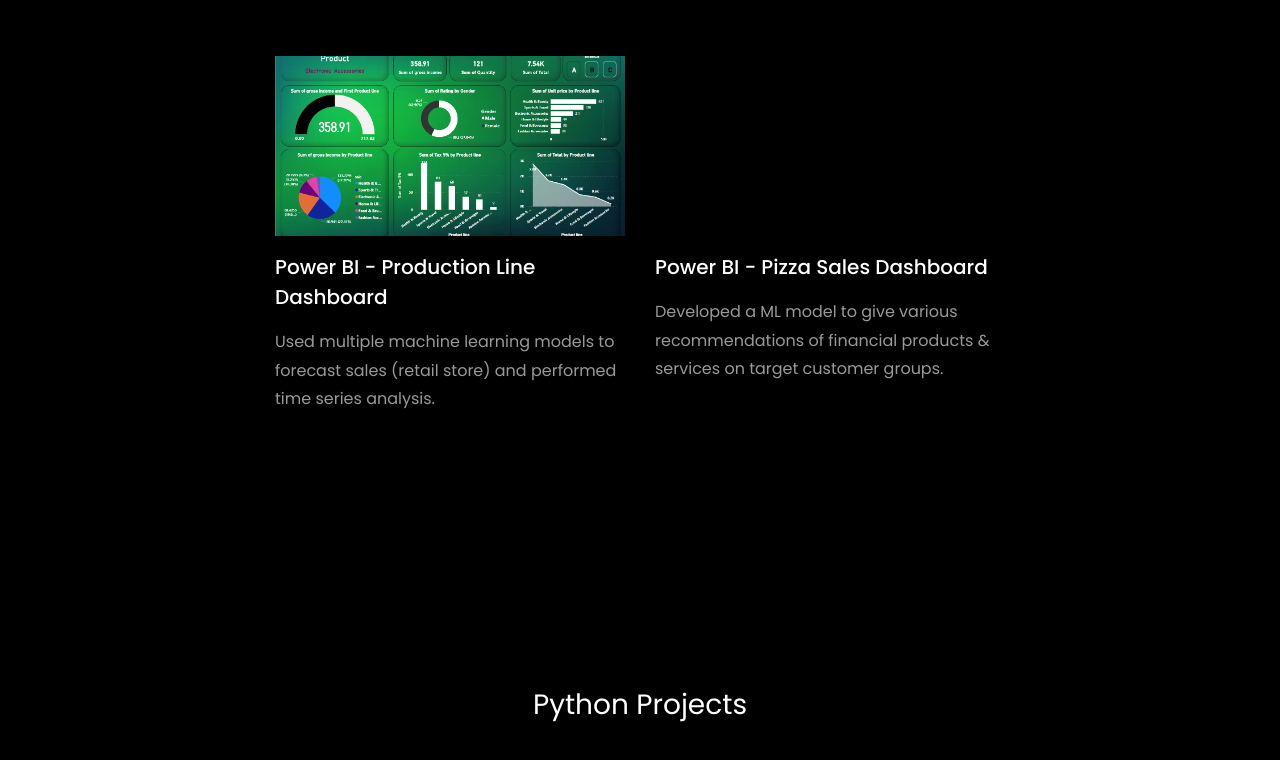
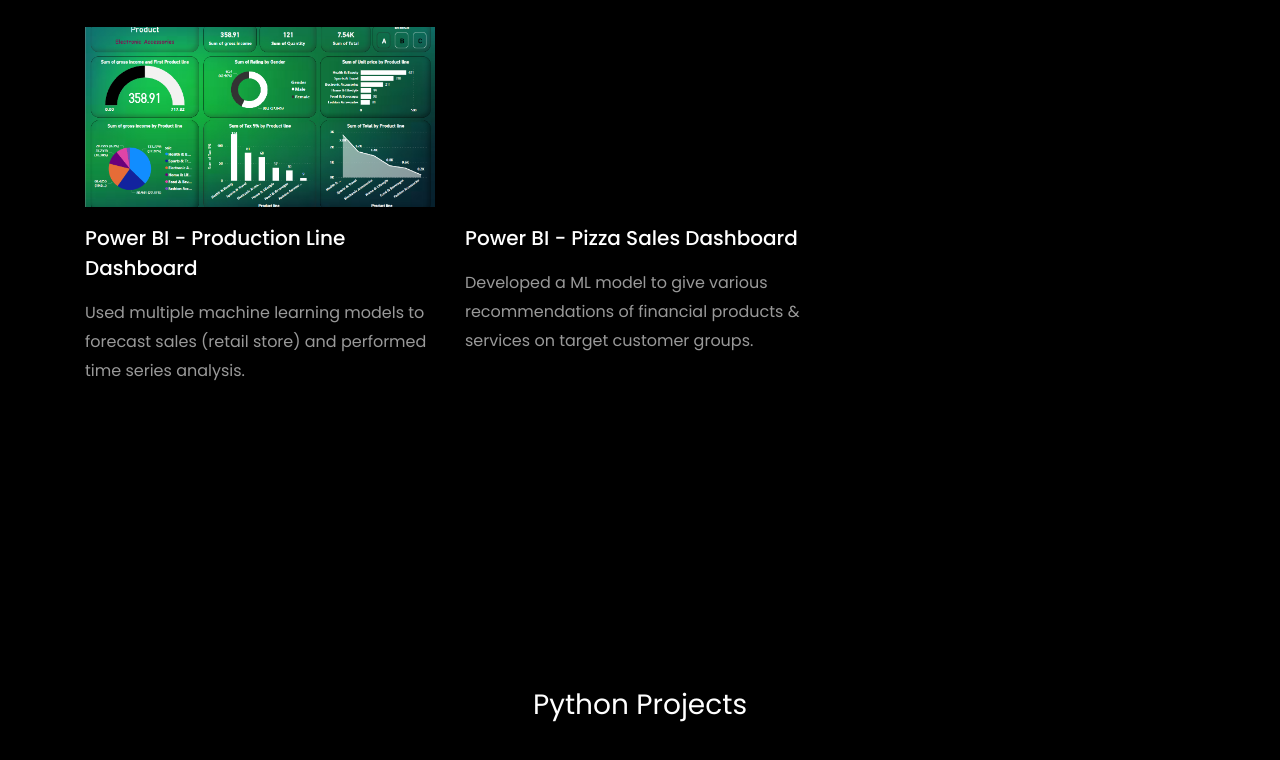
Before and after one commit to Chandan-Sav/portfolio-website, a plain HTML site: page index.html in a window 1280 px wide. Shown: the part 4713-5473 px from the top of the page. Drawn offline with Linux system fonts and the light colour scheme; files whose address does not match are found by name.

Commit message:
refactor : power bi project section corrected

```diff
--- a/index.html
+++ b/index.html
@@ -504,10 +504,6 @@
               </div>
             </div>
           </div>
-        </div>
-	<br>
-		<!-- added justify-content-center to center align the last two projects -->
-		<div class="row d-flex justify-content-center">
 		  <div class="col-md-4 d-flex ftco-animate">
 			<div class="blog-entry justify-content-end">
 			<a href="https://github.com/Chandan-Sav/Dashboard---Product-line" class="block-20 zoom-effect" style="background-image: url('images/proj_4.png');">
@@ -530,29 +526,9 @@
 			</div>
 		  </div>
 		</div>
-			<!-- <div class="col-md-4 d-flex ftco-animate">
-				<div class="blog-entry justify-content-end">
-				<a href="https://github.com/Chandan-Sav/" class="block-20 zoom-effect" style="background-image: url('images/proj_2.jpg');">
-				</a>
-				<div class="text mt-3 float-right d-block">
+        </div>
+	<br>
 
-				  <h3 class="heading"><a href="https://github.com/Chandan-Sav/">Data Analysis using Python Project for Beginners</a></h3>
-				  <p>Performed exploratory data analysis on diwali sales data using Python to improve the customer experience.</p>
-				</div>
-			  </div>
-			</div>
-			<div class="col-md-4 d-flex ftco-animate">
-				<div class="blog-entry justify-content-end">
-				<a href="https://github.com/Chandan-Sav/" class="block-20 zoom-effect" style="background-image: url('images/proj_2.jpg');">
-				</a>
-				<div class="text mt-3 float-right d-block">
-
-				  <h3 class="heading"><a href="https://github.com/Chandan-Sav/">Data Analysis using Python Project for Beginners</a></h3>
-				  <p>Performed exploratory data analysis on diwali sales data using Python to improve the customer experience.</p>
-				</div>
-			  </div>
-			</div> -->
-		 </div>
 	  </div>
     </section>
 
```
Lines whose indentation alone changed are shown as unchanged.
